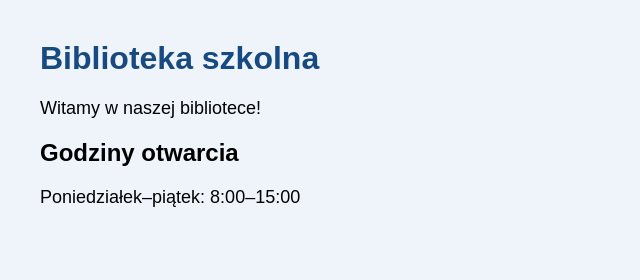
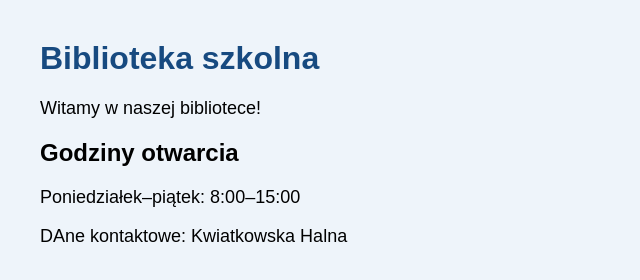
Before and after one commit to ledradzymin-star/biblioteka-0, a plain HTML site: page index.html in a window 1280 px wide. Shown: the whole page, without its empty margins (0-640 px from the left). Drawn offline with Linux system fonts and the light colour scheme.

Commit message:
Dodano dane kontaktowe biblioteki

```diff
--- a/index.html
+++ b/index.html
@@ -11,5 +11,6 @@
   <p>Witamy w naszej bibliotece!</p>
   <h2>Godziny otwarcia</h2>
   <p>Poniedziałek–piątek: 8:00–15:00</p>
+  <p>DAne kontaktowe: Kwiatkowska Halna</p>
 </body>
 </html>
```
